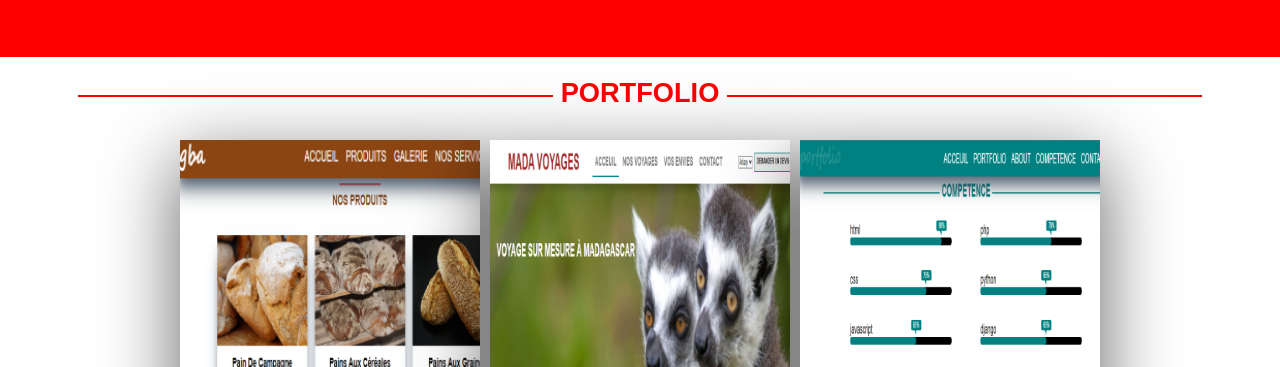
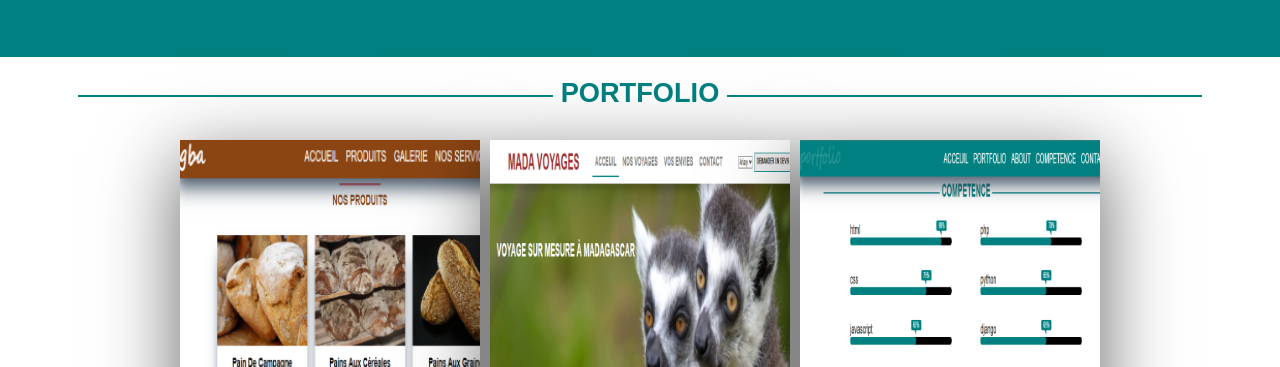
Before and after one commit to Abel-soft/portfolio, a plain HTML site: page index.html in a window 1280 px wide. Shown: the part 618-985 px from the top of the page. Drawn offline with Linux system fonts and the light colour scheme.

Commit message:
Update color.css

```diff
--- a/css/color.css
+++ b/css/color.css
@@ -1,5 +1,5 @@
 :root{
-    --main-color: red;
+    --main-color: #008080;
     --main-color-white: white;
     --main-color-black: #1d1d1d;
     --main-color-gray: gray;
```
